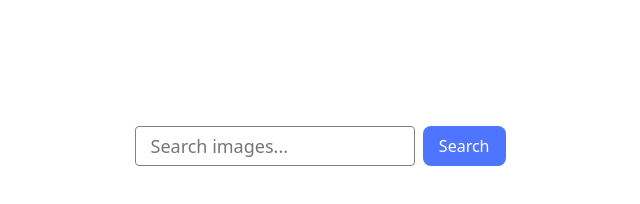
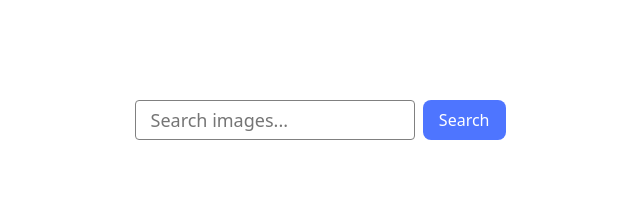
Before and after one commit to IHomov/goit-advancedjs-hw-04, a website built with Vite: page src/index.html in a window 1280 px wide. Shown: the whole page, without its empty margins (320-960 px from the left). Built offline with nearby package versions, Linux system fonts and the light colour scheme; what simplelightbox would draw is missing.

Commit message:
fixed scroll

```diff
--- a/src/css/layout.css
+++ b/src/css/layout.css
@@ -41,5 +41,5 @@
 
 .gallery-section,
 main {
-  padding-top: calc(var(--header-height) + 16px);
+  padding-top: 50px;
 }
--- a/src/index.html
+++ b/src/index.html
@@ -6,11 +6,11 @@
     <meta name="viewport" content="width=device-width, initial-scale=1.0" />
     <title>Vanilla App Template</title>
     <link rel="stylesheet" href="./css/styles.css" />
-    <link rel="stylesheet" href="./css/gallery.css">
+    <link rel="stylesheet" href="./css/gallery.css" />
   </head>
   <body>
     <main>
-      <header class="page-header">
+      <header class="page-header"></header>
       <section class="gallery-section">
         <div class="container">
           <form class="form js-form">
```
